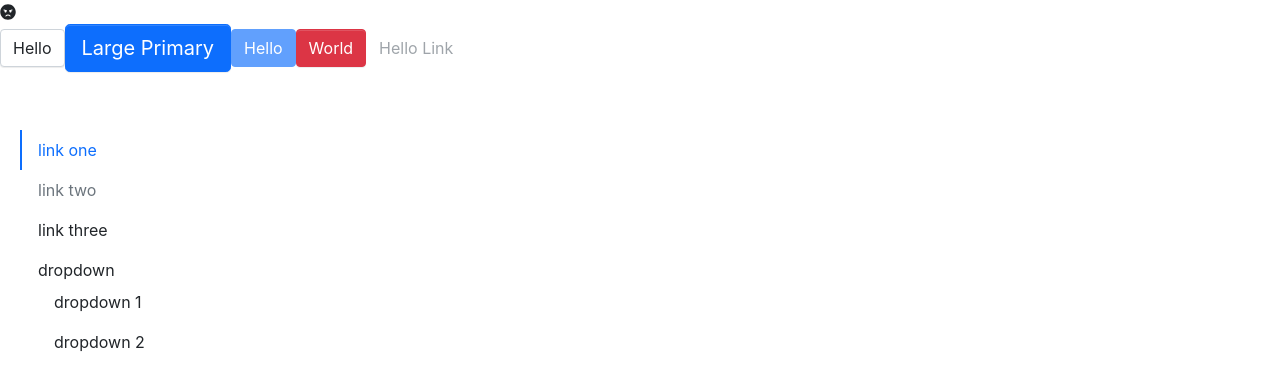
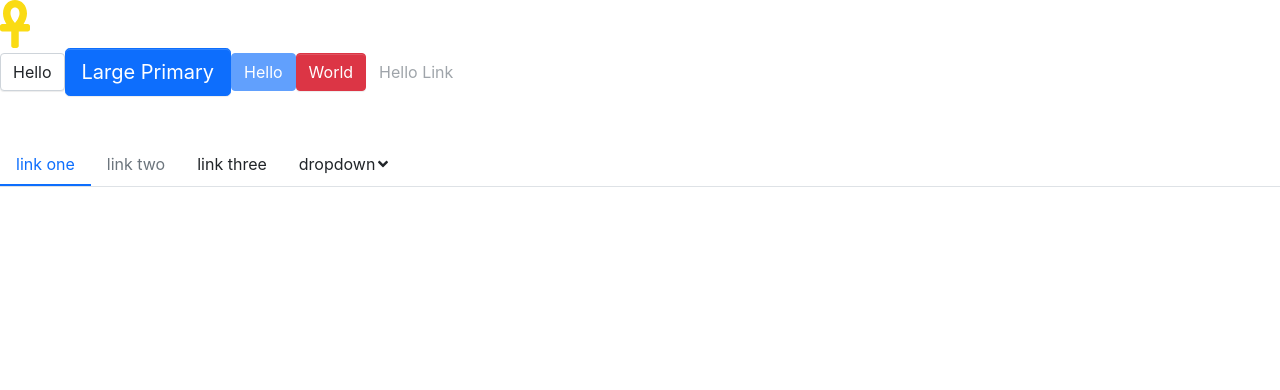
Before and after one commit to yangzqv/imooc-ant-ui, a React (Create React App) app: page / in a window 1280 px wide. Shown: the top 390 px of the page. Built offline with nearby package versions, Linux system fonts and the light colour scheme.

Commit message:
feature: add Icon

```diff
--- a/package.json
+++ b/package.json
@@ -14,11 +14,13 @@
     "@types/node": "^12.0.0",
     "@types/react": "^16.9.0",
     "@types/react-dom": "^16.9.0",
+    "@types/react-transition-group": "^4.4.0",
     "classnames": "^2.2.6",
     "node-sass": "^4.14.1",
     "react": "^16.13.1",
     "react-dom": "^16.13.1",
     "react-scripts": "3.4.3",
+    "react-transition-group": "^4.4.1",
     "typescript": "^4.1.3"
   },
   "scripts": {
--- a/src/App.tsx
+++ b/src/App.tsx
@@ -12,7 +12,7 @@ library.add(fas);
 const App: React.FC = () => {
   return (
     <div className="App">
-      <Icon icon="angry" />
+      <Icon icon="ankh" theme="warning" size="3x" />
       <div>
         <Button>Hello</Button>
         <Button btnType={ButtonType.Primary} size={ButtonSize.Large} onClick={() => alert('你好啊！')}>Large Primary</Button>
@@ -22,7 +22,7 @@ const App: React.FC = () => {
       </div>
       <div>
         <br /><br />
-        <Menu defaultIndex="0" mode="vertical" onSelect={(curIndex) => {console.log(curIndex)}} defaultOpenSubMenus={['3']}>
+        <Menu defaultIndex="0" mode="horizontal" onSelect={(curIndex) => {console.log(curIndex)}} defaultOpenSubMenus={['3']}>
           <MenuItem>link one</MenuItem>
           <MenuItem disabled>link two</MenuItem>
           <MenuItem>link three</MenuItem>
--- /dev/null
+++ b/src/components/Icon/_style.scss
@@ -0,0 +1,5 @@
+@each $key, $val in $theme-colors {
+  .icon-#{$key} {
+    color: $val;
+  }
+}
--- a/src/components/Menu/_style.scss
+++ b/src/components/Menu/_style.scss
@@ -52,7 +52,7 @@
   }
 
   .viking-submenu {
-    display: none;
+    // display: none;
     // transition: $menu-transition;
     list-style: none;
     padding-left: 0;
@@ -68,9 +68,9 @@
       }
     }
 
-    &.menu-opened {
-      display: block;
-    }
+    // &.menu-opened {
+    //   display: block;
+    // }
   }
 
   .is-vertical {
--- a/src/components/Menu/subMenu.tsx
+++ b/src/components/Menu/subMenu.tsx
@@ -1,6 +1,8 @@
 import React, { useContext, useState, } from 'react';
 import classNames from 'classnames';
+import { CSSTransition } from 'react-transition-group';
 import { MenuItemProps, SubMenuProps, menuContext } from './menuProps';
+import Icon  from '../Icon/icon';
 
 const SubMenu: React.FC<SubMenuProps> = props => {
   const {
@@ -16,7 +18,9 @@ const SubMenu: React.FC<SubMenuProps> = props => {
   const [menuOpen, setMenuOpen] = useState(isOpend);
 
   const classes = classNames('menu-item submenu-item', className, {
-    'is-active': context.index === index
+    'is-active': context.index === index,
+    'is-vertical': context.mode === 'vertical',
+    'is-opened': menuOpen
   });
   let timer: any; // 让关闭/打开更平滑
 
@@ -54,7 +58,15 @@ const SubMenu: React.FC<SubMenuProps> = props => {
     });
 
     return (
-      <ul className={subMenuClasses}>{childrenComponent}</ul>
+      <CSSTransition
+        in={menuOpen}
+        timeout={300}
+        classNames="zoom-in-top"
+        appear
+        unmountOnExit
+      >
+        <ul className={subMenuClasses}>{childrenComponent}</ul>
+      </CSSTransition>
     )
   }
 
@@ -65,7 +77,10 @@ const SubMenu: React.FC<SubMenuProps> = props => {
       className={classes}
       {...hoverEvents}
     >
-      <div className='submenu-title' {...clickEvents}>{title}</div>
+      <div className='submenu-title' {...clickEvents}>
+        {title}
+        <Icon icon="angle-down" className="arrow-icon"/>
+      </div>
       {renderChildren()}
     </li>
   )
--- a/src/index.tsx
+++ b/src/index.tsx
@@ -5,9 +5,7 @@ import App from './App';
 import * as serviceWorker from './serviceWorker';
 
 ReactDOM.render(
-  <React.StrictMode>
-    <App />
-  </React.StrictMode>,
+    <App />,
   document.getElementById('root')
 );
 
--- /dev/null
+++ b/src/styles/_animation.scss
@@ -0,0 +1,19 @@
+.zoom-in-top {
+  opacity: 0;
+  transform: scaleY(0);
+}
+.zoom-in-top-enter-active {
+  opacity: 1;
+  transform: scaleY(1);
+  transition: transform 300ms cubic-bezier(0.23, 1, 0.32, 1) 100ms, opacity 300ms cubic-bezier(0.23, 1, 0.32, 1) 100ms;
+  transform-origin: center top;
+}
+.zoom-in-top-exit {
+  opacity: 1;
+}
+.zoom-in-top-exit-active {
+  opacity: 0;
+  transform: scaleY(0);
+  transition: transform 300ms cubic-bezier(0.23, 1, 0.32, 1) 100ms, opacity 300ms cubic-bezier(0.23, 1, 0.32, 1) 100ms;
+  transform-origin: center top;
+}
--- a/src/styles/_variables.scss
+++ b/src/styles/_variables.scss
@@ -30,6 +30,7 @@ $danger:        $red !default;
 $light:         $gray-100 !default;
 $dark:          $gray-800 !default;
 
+// scss map
 $theme-colors:
 (
   "primary":    $primary,
--- a/src/styles/index.scss
+++ b/src/styles/index.scss
@@ -7,8 +7,8 @@
 // mixin
 @import './mixin';
 
-// // animation
-// @import '../styles/animation';
+// animation
+@import './animation';
 
 // Button
 @import '../components/Button/style';
@@ -19,8 +19,8 @@
 // // Menu
 @import '../components/Menu/style';
 
-// // Icon
-// @import '../components/Icon/style';
+// Icon
+@import '../components/Icon/style';
 
 // // Input
 // @import '../components/Input/style';
```
Also changed, not shown: 2 other files (tests, documents, lock files or other folders).
